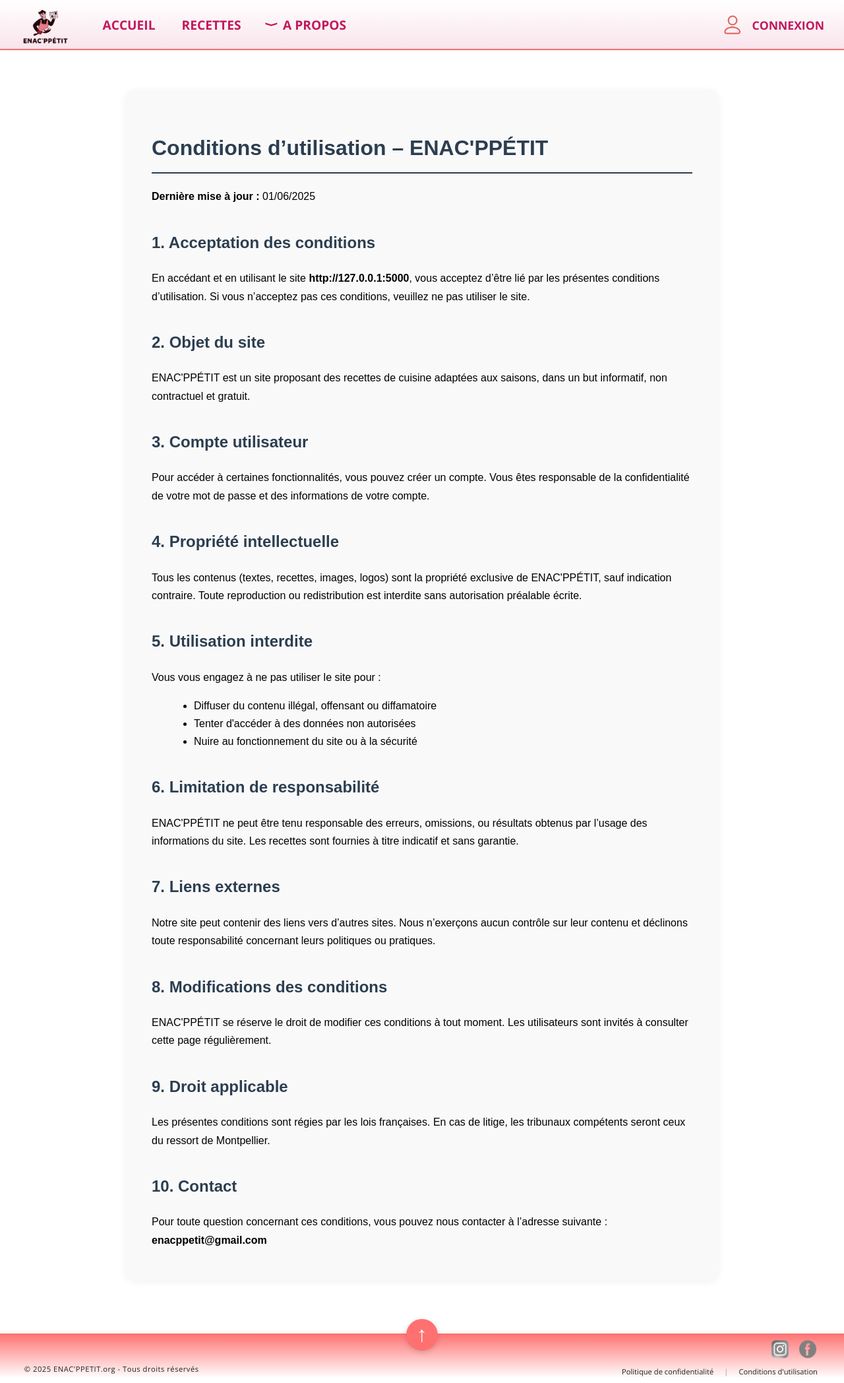
After one commit to justinetsd/PROJET, a Flask app: page /conditions in a window 1280 px wide. The commit adds this page. Shown: the whole page at 66% size. Run offline with Flask 3, Linux system fonts and the light colour scheme.

Commit message:
page politique et conditions

```diff
--- a/app.py
+++ b/app.py
@@ -231,5 +231,13 @@ def recherche():
         conn.close()
     return render_template('recherche.html', recettes=recettes, query=query)
 
+@app.route('/politique')
+def politique():
+    return render_template('politique.html')
+
+@app.route('/conditions')
+def conditions():
+    return render_template('conditions.html')
+
 if __name__ == '__main__':
     app.run(debug=True)
--- a/static/style.css
+++ b/static/style.css
@@ -640,3 +640,31 @@ html {
 .categories-links a:hover {
     background: #f0f0f0;
 }
+
+.page-legal {
+    font-family: Arial, sans-serif;
+    line-height: 1.7;
+    padding: 40px;
+    max-width: 900px;
+    margin: 40px auto 60px auto;
+    background: #f9f9f9;
+    border-radius: 16px;
+    box-shadow: 0 2px 12px rgba(0,0,0,0.06);
+}
+.page-legal h1, .page-legal h2 {
+    color: #2c3e50;
+}
+.page-legal h1 {
+    font-size: 2em;
+    border-bottom: 2px solid #2c3e50;
+    padding-bottom: 0.3em;
+}
+.page-legal h2 {
+    margin-top: 1.5em;
+}
+.page-legal p {
+    margin: 0.5em 0;
+}
+.page-legal ul {
+    margin-left: 1.5em;
+}
--- a/templates/base.html
+++ b/templates/base.html
@@ -54,9 +54,9 @@
         </a>
     </div>
     <div class="footer-links-row">
-        <a href="/confidentialite">Politique de confidentialité</a>
+        <a href="{{ url_for('politique') }}">Politique de confidentialité</a>
         <span class="footer-sep">|</span>
-        <a href="/conditions">Conditions d'utilisation</a>
+        <a href="{{ url_for('conditions') }}">Conditions d'utilisation</a>
     </div>
 </div>
 <script>
--- /dev/null
+++ b/templates/conditions.html
@@ -0,0 +1,65 @@
+{% extends "base.html" %}
+{% block title %}Conditions d’utilisation – ENAC'PPÉTIT{% endblock %}
+{% block content %}
+
+<div class="page-legal">
+<h1>Conditions d’utilisation – ENAC'PPÉTIT</h1>
+<p><strong>Dernière mise à jour :</strong> 01/06/2025</p>
+
+<h2>1. Acceptation des conditions</h2>
+<p>
+En accédant et en utilisant le site <strong>http://127.0.0.1:5000</strong>, vous acceptez d’être lié par les présentes conditions d’utilisation. Si vous n’acceptez pas ces conditions, veuillez ne pas utiliser le site.
+</p>
+
+<h2>2. Objet du site</h2>
+<p>
+ENAC'PPÉTIT est un site proposant des recettes de cuisine adaptées aux saisons, dans un but informatif, non contractuel et gratuit.
+</p>
+
+<h2>3. Compte utilisateur</h2>
+<p>
+Pour accéder à certaines fonctionnalités, vous pouvez créer un compte. Vous êtes responsable de la confidentialité de votre mot de passe et des informations de votre compte.
+</p>
+
+<h2>4. Propriété intellectuelle</h2>
+<p>
+Tous les contenus (textes, recettes, images, logos) sont la propriété exclusive de ENAC'PPÉTIT, sauf indication contraire. Toute reproduction ou redistribution est interdite sans autorisation préalable écrite.
+</p>
+
+<h2>5. Utilisation interdite</h2>
+<p>
+Vous vous engagez à ne pas utiliser le site pour :
+</p>
+<ul>
+  <li>Diffuser du contenu illégal, offensant ou diffamatoire</li>
+  <li>Tenter d'accéder à des données non autorisées</li>
+  <li>Nuire au fonctionnement du site ou à la sécurité</li>
+</ul>
+
+<h2>6. Limitation de responsabilité</h2>
+<p>
+ENAC'PPÉTIT ne peut être tenu responsable des erreurs, omissions, ou résultats obtenus par l’usage des informations du site. Les recettes sont fournies à titre indicatif et sans garantie.
+</p>
+
+<h2>7. Liens externes</h2>
+<p>
+Notre site peut contenir des liens vers d’autres sites. Nous n’exerçons aucun contrôle sur leur contenu et déclinons toute responsabilité concernant leurs politiques ou pratiques.
+</p>
+
+<h2>8. Modifications des conditions</h2>
+<p>
+ENAC'PPÉTIT se réserve le droit de modifier ces conditions à tout moment. Les utilisateurs sont invités à consulter cette page régulièrement.
+</p>
+
+<h2>9. Droit applicable</h2>
+<p>
+Les présentes conditions sont régies par les lois françaises. En cas de litige, les tribunaux compétents seront ceux du ressort de Montpellier.
+</p>
+
+<h2>10. Contact</h2>
+<p>
+Pour toute question concernant ces conditions, vous pouvez nous contacter à l’adresse suivante : <strong>enacppetit@gmail.com</strong>
+</p>
+</div>
+
+{% endblock %}
```
Also changed, not shown: templates/politique.html (added, +55 -0 lines).
